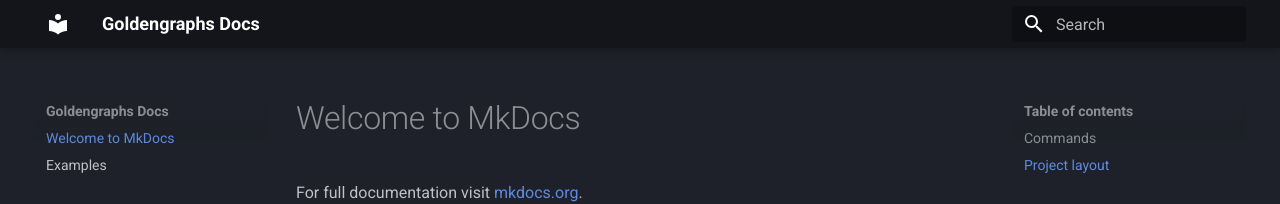
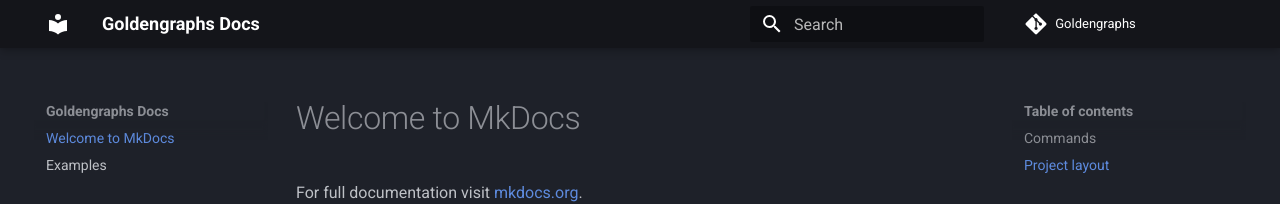
Before and after one commit to AlexAb123/goldengraphs, an MkDocs documentation site: the page built from docs/index.md, in a window 1280 px wide. Shown: the top 204 px of the page. Built offline with MkDocs 1.6.1 and Material for MkDocs 9.7.7, drawn with Linux system fonts in a browser that asks for light colours; comment, search, counter and statistics services are not loaded.

Commit message:
Update mkdocs.yml

```diff
--- a/mkdocs.yml
+++ b/mkdocs.yml
@@ -1,5 +1,7 @@
 site_name: Goldengraphs Docs
 site_url: https://alexab123.github.io/goldengraphs/
+repo_url: https://github.com/alexab123/goldengraphs
+repo_name: Goldengraphs
 theme:
   name: material
   palette:
```
